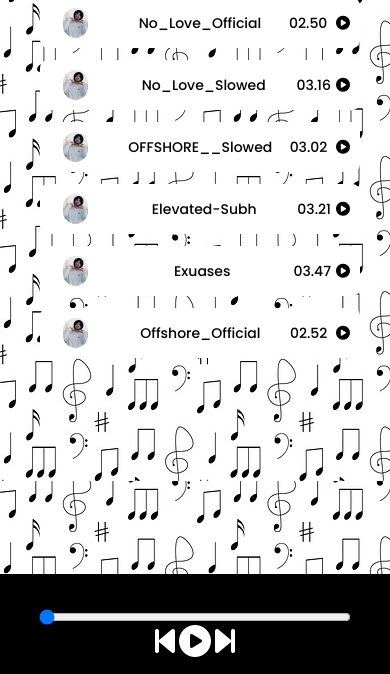
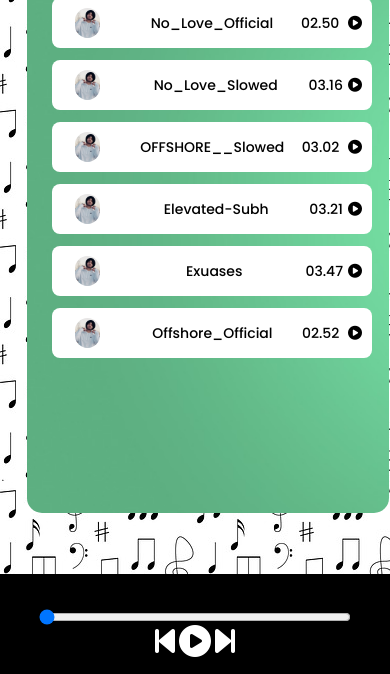
Before and after one commit to developerkarann/myspotify, a plain HTML site: page songList/others/index.html in a window 390 px wide. Shown: the part 170-844 px from the top of the page. Drawn offline with Linux system fonts and the light colour scheme; files whose address does not match are found by name.

Commit message:
Changing some values in css

```diff
--- a/songList/others/style.css
+++ b/songList/others/style.css
@@ -179,7 +179,6 @@ nav ul li a {
 @media(max-width: 1110px) {
     .container {
         margin: 23px 40px;
-        background: none;
     }
 
     .songBanner img {
@@ -248,6 +247,7 @@ nav ul li a {
     .container {
         margin: 23px 20px;
         margin-right: 5px;
+
     }
 
     .songItemContainer {
@@ -261,7 +261,7 @@ nav ul li a {
     .container {
         margin: 23px 20px;
         margin-right: 5px;
-        margin-left: 15px;
+        margin-left: 27px;
     }
 
     .songItemContainer {
```
